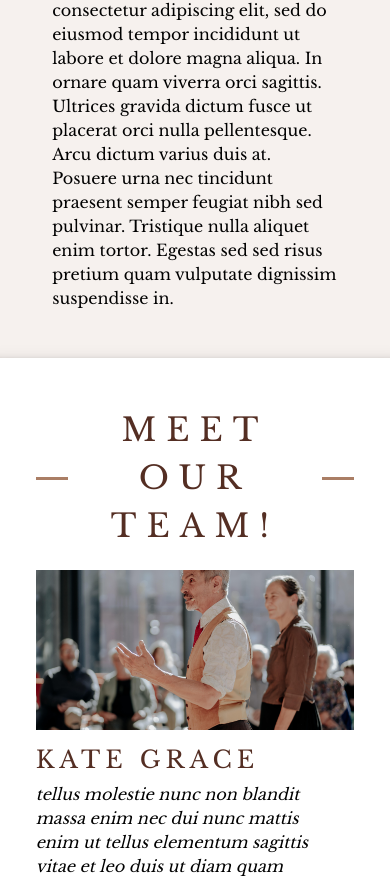
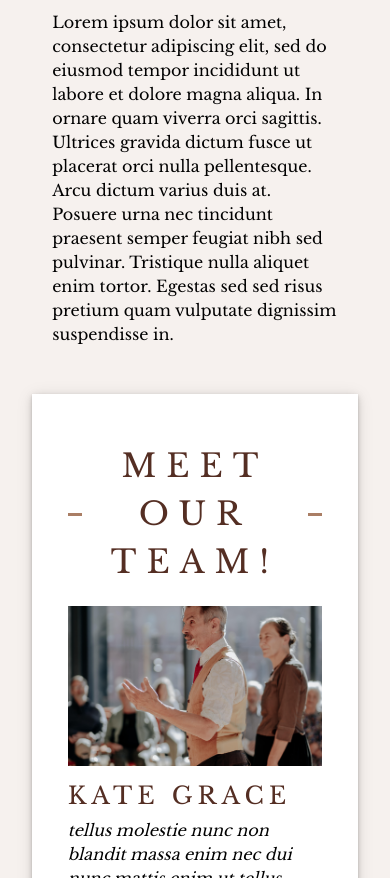
Before and after one commit to balfolknz/balfolk-nz, a Next.js app: page / in a window 390 px wide. Shown: the part 1122-2000 px from the top of the page. Built offline with nearby package versions, Linux system fonts and the light colour scheme; a web font is replaced by a local one.

Commit message:
Small mobile touch ups

```diff
--- a/app/page.module.scss
+++ b/app/page.module.scss
@@ -52,6 +52,11 @@
   margin-inline: 7rem;
   padding-inline: 3rem;
   padding-block: 3rem;
+  min-width: 100%;
+
+  @media screen and (max-width: 768px) {
+    padding-inline: 2.2rem;
+  }
 
   &__cards {
 
--- a/components/templates/CityTemplate.tsx
+++ b/components/templates/CityTemplate.tsx
@@ -20,7 +20,7 @@ type CityTemplateProps = {
 const CityTemplate = ({city, rootPath, mediaInfo, allClassInfo, contactInfo, galleryInfo}: CityTemplateProps) => {
     return (
         <PageWrapper>
-            <section className={`${styles.page} | flex flex-col md:flex-row`}>
+            <section className={`${styles.page} | flex flex-col px-3 md:flex-row`}>
                 <section className={`${styles.page__left} | flex flex-col gap-2 items-center justify-center`}>
                     <h1 className={`${styles.page__left__text} | text-center`}>
                         {city}
--- a/styles/globals.scss
+++ b/styles/globals.scss
@@ -169,6 +169,12 @@ p {
     margin-left: 0.7rem;
   }
 
+  @media screen and (max-width: 768px) {
+    &::before, &::after {
+      width: 2rem;
+    }
+  }
+
 }
 
 // Screen Reader
```
